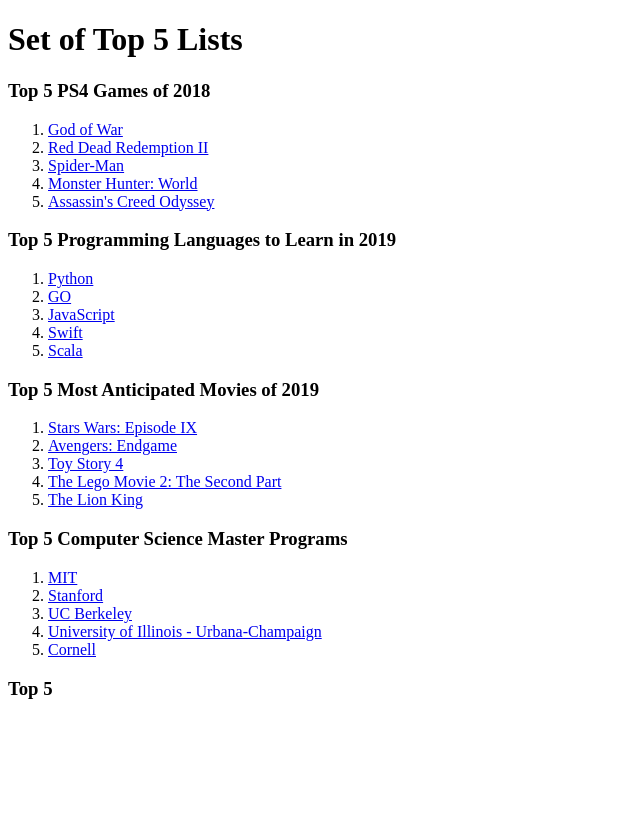
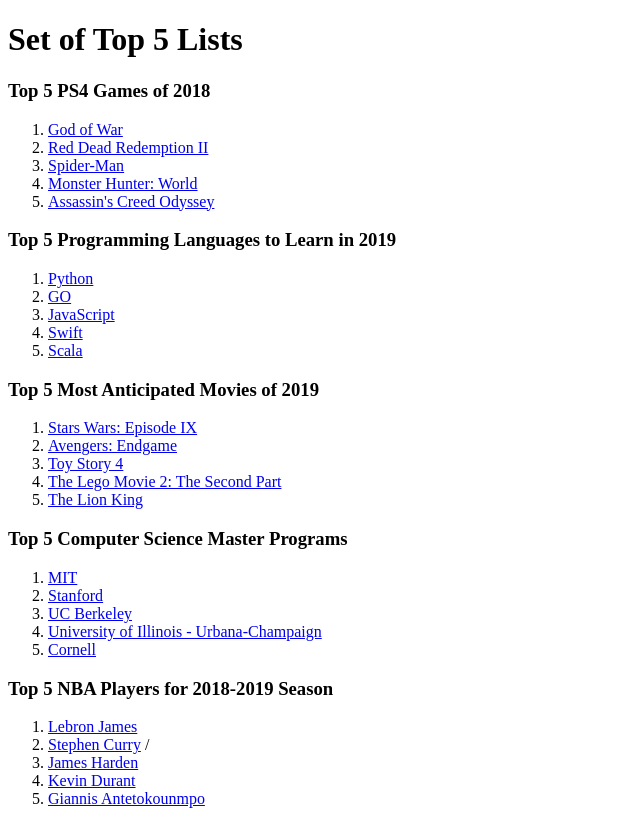
Before and after one commit to mintaelee/top-5, a plain HTML site: page index.html in a window 1280 px wide. Shown: the whole page, without its empty margins (0-640 px from the left). Before the commit the page ends 800 px from the top, so only its background shows below. Drawn offline with Linux system fonts and the light colour scheme.

Commit message:
added fifth list of top 5

```diff
--- a/index.html
+++ b/index.html
@@ -37,6 +37,13 @@
                 <li><a href="assets/uiuc.png"> University of Illinois - Urbana-Champaign</a> </li>
                 <li><a href="assets/cornell.png">Cornell</a> </li>
             </ol>
-        <h3>Top 5 </h3>
+        <h3>Top 5 NBA Players for 2018-2019 Season</h3>
+            <ol>
+                <li><a href="assets/lebron.jpeg">Lebron James</a> </li>
+                <li><a href="assets/curry.jpeg"> Stephen Curry</a> /</li>
+                <li><a href="assets/harden.jpeg">James Harden</a> </li>
+                <li><a href="assets/durant.jpeg">Kevin Durant</a> </li>
+                <li><a href="assets/Giannis.jpeg">Giannis Antetokounmpo</a> </li>
+            </ol>
     </body>
 </html>
```
Also changed, not shown: assets/Giannis.jpeg (added), assets/curry.jpeg (added), assets/durant.jpeg (added), assets/harden.jpeg (added), assets/lebron.jpeg (added).
